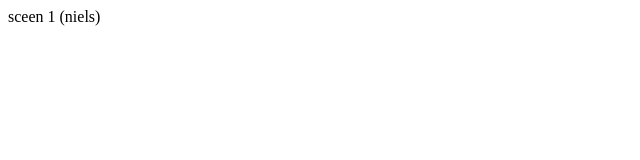
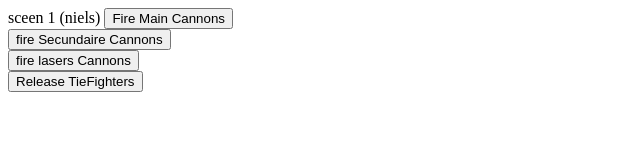
Before and after one commit to 103416/MovyMacker, a plain HTML site: page FCS.html in a window 1280 px wide. Shown: the whole page, without its empty margins (0-640 px from the left). Drawn offline with Linux system fonts and the light colour scheme.

Commit message:
FCS changes

```diff
--- a/FCS.html
+++ b/FCS.html
@@ -9,5 +9,10 @@
 <body>
     sceen 1
     (niels)
+
+    <button id="Main-cannon" onclick="Main()">Fire Main Cannons</button><br>
+    <button id="Secundaire-cannon" onclick="Sec()">fire Secundaire Cannons</button><br>
+    <button id="Laser-cannon" onclick="Laser()">fire lasers Cannons</button><br>
+    <button id="Release-TieFighters" onclick="Tie()">Release TieFighters</button><br>
 </body>
 </html>
```
Also changed, not shown: script/script_scripts/FCS.js (added, +12 -0 lines).
